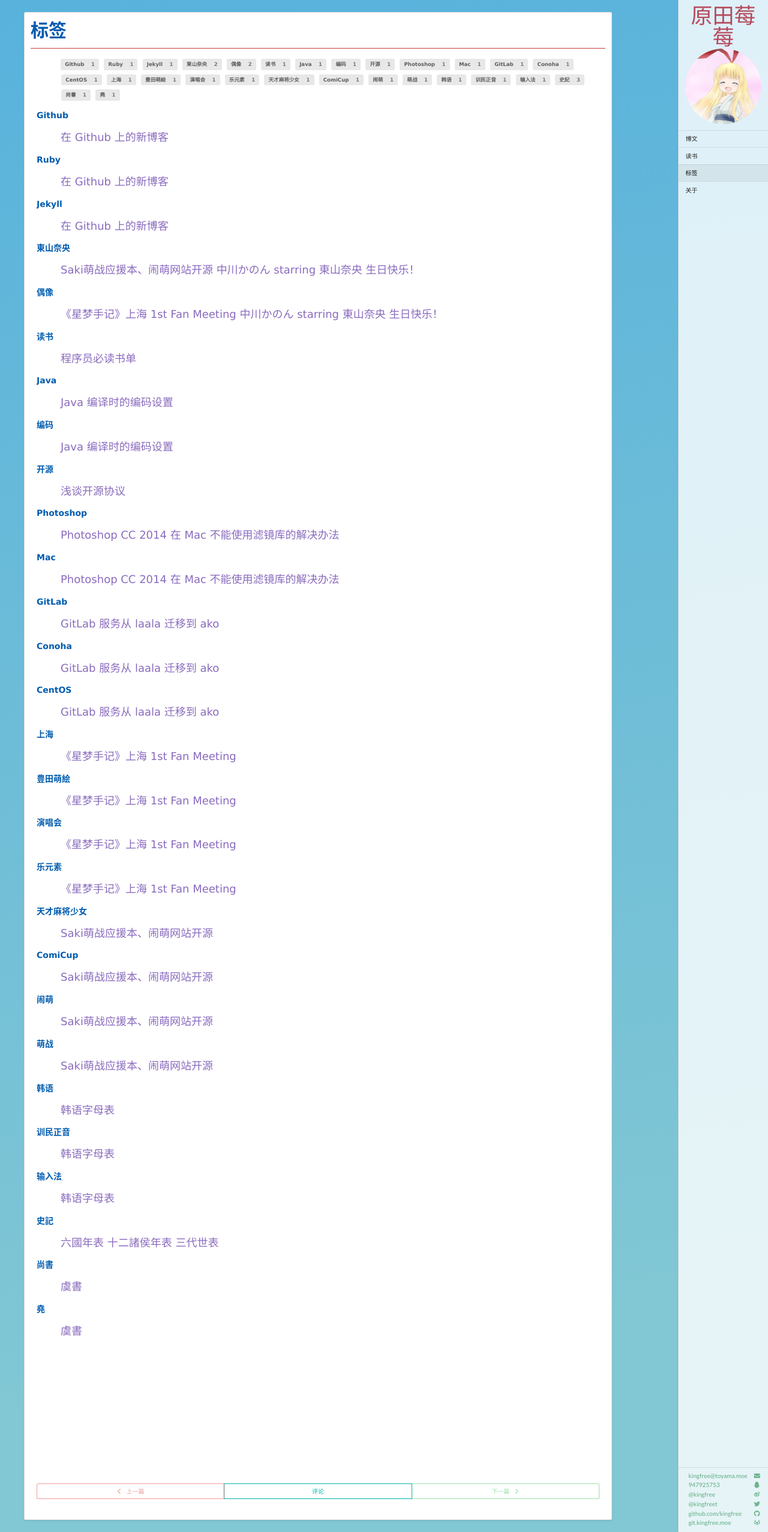
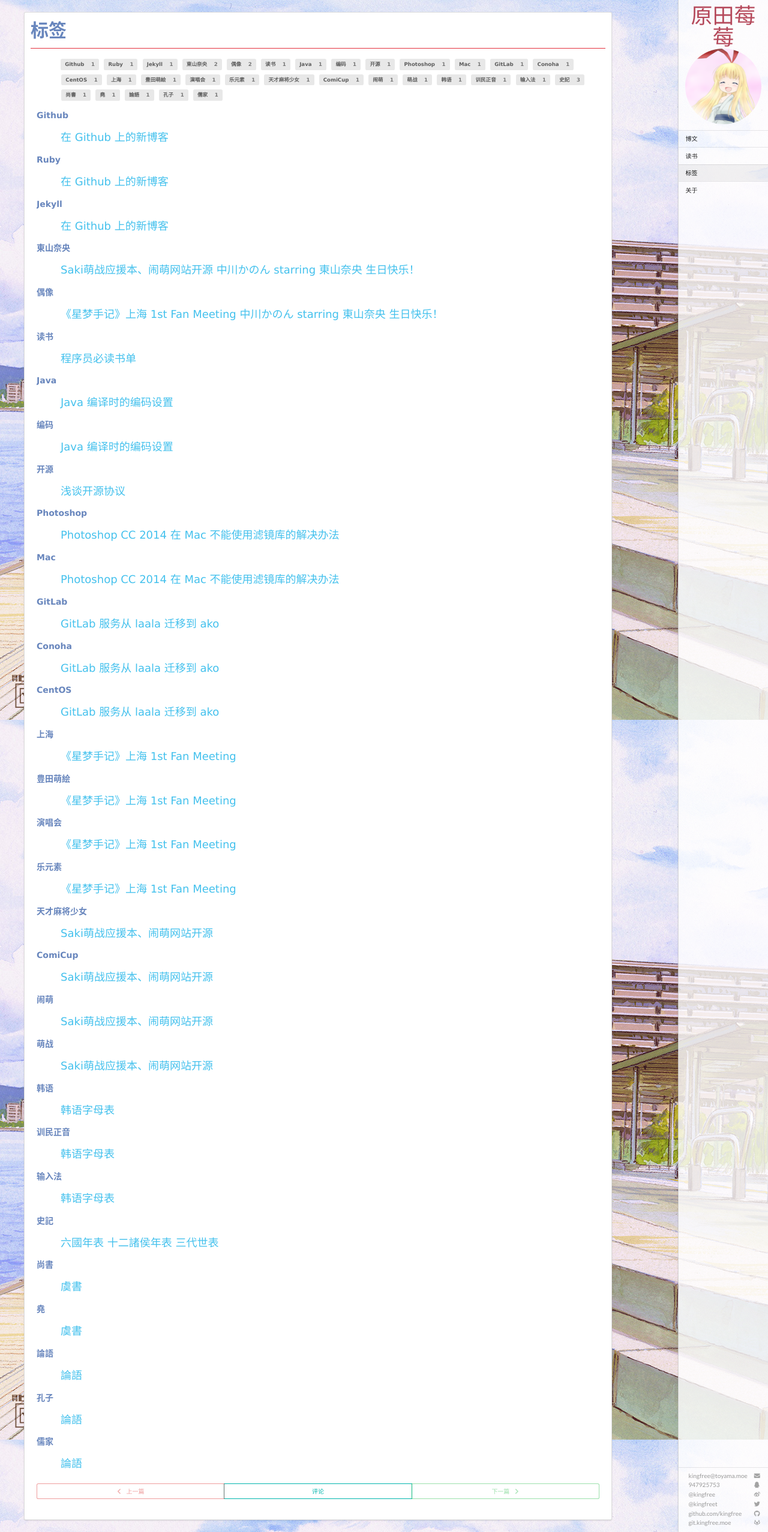
Before and after one commit to kingfree/kingfree.github.io, a Jekyll site: the page built from 2-tags.html, in a window 1280 px wide. Shown: the whole page at 60% size. Built offline with Jekyll 4.4.1, drawn with Linux system fonts in a browser that asks for light colours; nearby versions of some CDN libraries; comment, search, counter and statistics services are not loaded; part of the change alters nothing that is shown.

Commit message:
更改配色方案

```diff
--- /dev/null
+++ b/_posts/2017-07-23-lunyu.md
@@ -0,0 +1,197 @@
+---
+layout: hon
+title: 論語
+tags: 論語 孔子 儒家
+---
+
+## 學而第一
+
+子曰：「學而時習之，不亦說乎？有朋自遠方來，不亦樂乎？人不知而不慍，不亦君子乎？」
+
+有子曰：「其爲人也孝弟，而好犯上者，鮮矣；不好犯上，而好作亂者，未之有也！君子務本，本立而道生；孝弟也者，其爲仁之本與？」
+
+子曰：「巧言令色，鮮矣仁！」
+
+曾子曰：「吾日三省吾身：爲人謀而不忠乎？與朋友交而不信乎？傳不習乎？」
+
+子曰：「道千乘之國，敬事而信，節用而愛人，使民以時。」
+
+子曰：「弟子入則孝，出則弟；謹而信，汎愛眾；而親仁，行有餘力，則以學文。」
+
+子夏曰：「賢賢易色；事父母能竭其力，事君能致其身，與朋友交，言而有信，雖曰未學，吾必謂之學已矣。」
+
+子曰：「君子不重則不威，學則不固。主忠信，無友不如己者，過則勿憚改。」
+
+曾子曰：「愼終追遠，民德歸厚矣。」
+
+子禽問於子貢曰：「夫子至於是邦也，必聞其政，求之與？抑與之與？」子貢曰：「夫子溫、良、恭、儉、讓以得之。夫子之求之也，其諸異乎人之求之與！」
+
+子曰：「父在觀其志，父沒觀其行。三年無改於父之道，可謂孝矣。」
+
+有子曰：「禮之用，和爲貴；先王之道，斯爲美；小大由之。有所不行，知和而和，不以禮節之，亦不可行也。」
+
+有子曰：「信近於義，言可復也；恭近於禮，遠恥辱也。因不失其親，亦可宗也。」
+
+子曰：「君子食無求飽，居無求安，敏於事而愼於言，就有道而正焉：可謂好學也已。」
+
+子貢曰：「貧而無諂，富而無驕，何如？」子曰：「可也。未若貧而樂，富而好禮者也」。子貢曰：「《詩》云『如切如磋，如琢如磨。』其斯之謂與？」子曰：「賜也，始可與言《詩》已矣！吿諸往而知來者。」
+
+子曰：「不患人之不己知，患不知人也。」
+
+## 爲政第二
+
+子曰：「爲政以德，譬如北辰，居其所，而眾星共之。」
+
+子曰：「詩三百，一言以蔽之，曰思無邪。」
+
+子曰：「道之以政，齊之以刑，民免而無恥；道之以德，齊之以禮，有恥且格。」
+
+子曰：「吾十有五而志於學；三十而立；四十而不惑；五十而知天命；六十而耳順；七十而從心所欲，不踰矩。」
+
+孟懿子問孝。子曰：「無違。」樊遲御，子吿之曰：「孟孫問孝於我，我對曰：『無違。』」樊遲曰：「何謂也？」子曰：「生，事之以禮；死，葬之以禮，祭之以禮。」
+
+孟武伯問孝。子曰：「父母，唯其疾之憂。」
+
+子游問孝。子曰：「今之孝者，是謂能養。至於犬馬，皆能有養。不敬，何以別乎？」
+
+子夏問孝。子曰：「色難。有事，弟子服其勞；有酒食，先生饌。曾是以爲孝乎？」
+
+子曰：「吾與回言終日，不違如愚。退而省其私，亦足以發。回也不愚。」
+
+子曰：「視其所以，觀其所由，察其所安，人焉廋哉！人焉廋哉！」
+
+子曰：「溫故而知新，可以爲師矣。」
+
+子曰：「君子不器。」
+
+子貢問君子。子曰：「先行其言，而後從之。」
+
+子曰：「君子周而不比，小人比而不周。」
+
+子曰：「學而不思則罔，思而不學則殆。」
+
+子曰：「攻乎異端，斯害也已。」
+
+子曰：「由，誨女知之乎！知之爲知之，不知爲不知，是知也。」
+
+子張學干祿。子曰：「多聞闕疑，愼言其餘，則寡尤；多見闕殆，愼行其餘，則寡悔。言寡尤，行寡悔，祿在其中矣。」
+
+哀公問曰：「何爲則民服？」孔子對曰：「舉直錯諸枉，則民服；舉枉錯諸直，則民不服。」
+
+季康子問：「使民敬忠以勸，如之何？」子曰：「臨之以莊，則敬；孝慈，則忠；舉善而教不能，則勸。」
+
+或謂孔子曰：「子奚不爲政？」子曰：「《書》云：『孝乎惟孝，友於兄弟。』施於有政，是亦爲政，奚其爲爲政？」
+
+子曰：「人而無信，不知其可也。大車無輗，小車無軏，其何以行之哉？」
+
+子張問：「十世可知也？」子曰：「殷因於夏禮，所損益可知也；周因於殷禮，所損益可知也；其或繼周者，雖百世可知也。」
+
+子曰：「非其鬼而祭之，諂也。見義不爲，無勇也。」
+
+## 八佾第三
+
+孔子謂季氏：「八佾舞於庭。是可忍也，孰不可忍也！」
+
+三家者，以雍徹。子曰：「『相維辟公，天子穆穆。』奚取於三家之堂？」
+
+子曰：「人而不仁，如禮何？人而不仁，如樂何？」
+
+林放問禮之本。子曰：「大哉問！禮，與其奢也，寧儉；喪，與其易也，寧戚。」
+
+子曰：「夷狄之有君，不如諸夏之亡也。」
+
+季氏旅於泰山。子謂冉有曰：「女弗能救與？」對曰：「不能。」子曰：「嗚呼！曾謂泰山不如林放乎？」
+
+子曰：「君子無所爭，必也射乎！揖讓而升，下而飮，其爭也君子。」
+
+子夏問曰：「『巧笑倩兮，美目盼兮，素以爲絢兮。』何謂也？」子曰：「繪事後素。」曰：「禮後乎？」子曰：「起予者商也，始可與言《詩》已矣。」
+
+子曰：「夏禮，吾能言之，杞不足徵也；殷禮，吾能言之，宋不足徵也。文獻不足故也，足，則吾能徵之矣。」
+
+子曰：「禘自既灌而往者，吾不欲觀之矣。」
+
+或問「禘」之說。子曰：「不知也。知其說者之於天下也，其如示諸斯乎？」指其掌。
+
+祭如在，祭神如神在。子曰：「吾不與祭，如不祭。」
+
+王孫賈問曰：「『與其媚於奧，寧媚於竈。』何謂也？」子曰：「不然。獲罪於天，無所禱也。」
+
+子曰：「周監於二代，郁郁乎文哉！吾從周。」
+
+子入太廟，每事問。或曰：「孰謂鄹人之子知禮乎？入太廟，每事問。」子聞之曰：「是禮也！」
+
+子曰：「射不主皮，爲力不同科，古之道也。」
+
+子貢欲去吿朔之餼羊。子曰：「賜也！爾愛其羊，我愛其禮。」
+
+子曰：「事君盡禮，人以爲諂也。」
+
+定公問：「君使臣，臣事君，如之何？」孔子對曰：「君使臣以禮，臣事君以忠。」
+
+子曰：「《關雎》，樂而不淫，哀而不傷。」
+
+哀公問社於宰我。宰我對曰：「夏后氏以松，殷人以柏，周人以栗。曰：『使民戰栗。』子聞之，曰：「成事不說，遂事不諫，既往不咎。」
+
+子曰：「管仲之器小哉！」或曰：「管仲儉乎？」曰：「管氏有三歸，官事不攝，焉得儉？」「然則管仲知禮乎？」曰：「邦君樹塞門，管氏亦樹塞門。邦君爲兩君之好，有反坫，管氏亦有反坫。管氏而知禮，孰不知禮？」
+
+子語魯大師樂，曰：「樂其可知也。始作，翕如也。從之，純如也，皦如也，繹如也。以成。」
+
+儀封人請見，曰：「君子之至於斯也，吾未嘗不得見也。」從者見之。出曰：「二三子，何患於喪乎？天下之無道也久矣，天將以夫子爲木鐸。」
+
+子謂韶：「盡美矣，又盡善也。」謂武：「盡美矣，未盡善也。」
+
+子曰：「居上不寬，爲禮不敬，臨喪不哀，吾何以觀之哉！」
+
+## 里仁第四
+
+子曰：「里仁爲美。擇不處仁，焉得知？」
+
+子曰：「不仁者，不可以久處約，不可以長處樂。仁者安仁，知者利仁。」
+
+子曰：「惟仁者能好人，能惡人。」
+
+子曰：「苟志於仁矣，無惡也。」
+
+子曰：「富與貴，是人之所欲也，不以其道得之，不處也。貧與賤，是人之所惡也；不以其道得之，不去也。君子去仁，惡乎成名？君子無終食之閒違仁，造次必於是，顚沛必於是。」
+
+子曰：「我未見好仁者，惡不仁者。好仁者，無以尙之；惡不仁者，其爲仁矣。不使不仁者加乎其身。有能一日用其力於仁矣乎？我未見力不足者！蓋有之矣，我未之見也。」
+
+子曰：「人之過也，各於其黨。觀過，斯知仁矣。」
+
+子曰：「朝聞道，夕死可矣！」
+
+子曰：「士志於道，而恥惡衣惡食者，未足與議也！」
+
+子曰：「君子之於天下也，無適也，無莫也，義之與比。」
+
+子曰：「君子懷德，小人懷土；君子懷刑，小人懷惠。」
+
+子曰：「放於利而行，多怨。」
+
+子曰：「能以禮讓爲國乎，何有？不能以禮讓爲國，如禮何？」
+
+子曰：「不患無位，患所以立。不患莫己知，求爲可知也。」
+
+子曰：「參乎！吾道一以貫之。」曾子曰：「唯。」子出，門人問曰：「何謂也？」曾子曰：「夫子之道，忠恕而已矣！」
+
+子曰：「君子喻於義，小人喻於利。」
+
+子曰：「見賢思齊焉，見不賢而內自省也。」
+
+子曰：「事父母幾諫；見志不從，又敬而不違，勞而不怨。」
+
+子曰：「父母在，不遠遊；遊必有方。」
+
+子曰：「三年無改於父之道，可謂孝矣。」
+
+子曰：「父母之年，不可不知也。一則以喜，一則以懼。」
+
+子曰：「古者言之不出，恥躬之不逮也。」
+
+子曰：「以約失之者，鮮矣。」
+
+子曰：「君子欲訥於言而敏於行。」
+
+子曰：「德不孤，必有鄰。」
+
+子游曰：「事君數，斯辱矣。朋友數，斯疏矣。」
--- a/_sass/_app.scss
+++ b/_sass/_app.scss
@@ -2,38 +2,54 @@
   color: #B5495B; /* 莓 */
 }
 
+/* http://www.thedayscolor.com/ */
+$color0: #111111;
+$colorA: #999999;
+$colorB: #cccccc;
+$colorR: #ea9ebc;
+$colorL: #f9f6f7;
+$color1: #db5094;
+$color2: #f3ae0b;
+$color3: #6886bd;
+$color4: #e3313d;
+$color5: #44c1ed;
+
 body {
+  color: $color0;
   font-size: 16px;
   font-family: "SourceHanSerifSC-Regular", "PingFang SC Regular", "Ubuntu", "Verdana", "Tahoma", "Songti SC", "SimSun", serif;
-  // background: url('/images/background/shinohayu1920.jpg');
-  background-image: linear-gradient(170deg, #58B2DC 0%, #81C7D4 85%); /* 水 空 */
+  background: url('/images/background/shinohayu1920.jpg');
+  // background-image: linear-gradient(90deg, $colorL 0%, $colorR 100%);
 }
 
 h1, h2, h3, h4, h5, h6 {
   font-family: "SourceHanSerifSC-Bold", "PingFang SC", "Lucida Grande", "Helvetica Neue", "Arial", "Hiragino Sans GB", "Noto Sans CJK SC", "Heiti SC", "Microsoft YaHei", "WenQuanYi Microhei", sans-serif;
-  color: #005CAF; /* 瑠璃 */
+  color: $color3;
   font-weight: bold;
   text-decoration: none;
   line-height: 2em;
+  a {
+    color: $color3 !important;
+    &:hover {
+      color: $color1 !important;
+      transition: all .3s;
+    }
+  }
 }
 
 a, a:link, :visited {
-  color: #8A6BBE; /* 藤紫 */
+  color: $color5;
   text-decoration: none;
 }
 
-a:hover {
-  color: #B28FCE; /* 薄 */
+a:hover, a:active {
+  color: $color1;
   text-decoration: none;
-}
-
-a:active {
-  color: #6A4C9C; /* 桔梗 */
-  text-decoration: none;
+  transition: all .3s;
 }
 
 ::-webkit-scrollbar-track {
-  color: #cccccc;
+  color: $colorB;
   background-color: transparent;
 }
 
@@ -44,7 +60,7 @@ a:active {
 }
 
 ::-webkit-scrollbar-thumb {
-  background-color: #cccccc;
+  background-color: $colorB;
 }
 
 a.kingfree.title {
@@ -91,15 +107,16 @@ a.kingfree.title {
     left: 0;
     .ui.list {
       a.item {
-        color: #5DAC81; /* 若竹 */
+        color: $colorA;
         i.icon {
-          color: #5DAC81;
+          color: $colorA;
         }
       }
       a.item:hover, a.item:active {
-        color: #86C166; /* 苗 */
+        color: $color1;
+        transition: all .5s;
         i.icon {
-          color: #86C166;
+          color: $color1;
         }
       }
     }
@@ -138,19 +155,19 @@ a.kingfree.title {
   list-style-type: cjk-ideographic;
   font-size: 14px;
   margin: 0;
-  border: 2px solid #C73E3A;
+  border: 2px solid $color4;
   li {
-    border: 1px solid #C73E3A; /* 銀朱 */
+    border: 1px solid $color4; /* 銀朱 */
     border-left: none;
     &:last-child {
-      border-left: 1px solid #C73E3A;
+      border-left: 1px solid $color4;
     }
     margin-top: 1em;
     padding: 10px 3px;
     .extra {
       font-size: 14px;
       line-height: 24px;
-      color: #6A8372; /* 老竹 */
+      color: #6886bd;
     }
     a {
       font-size: 20px;
@@ -159,7 +176,8 @@ a.kingfree.title {
       color: black;
       font-family: "SourceHanSerifSC-Bold", sans-serif;
       &:hover {
-        color: #B54434; /* 紅樺 */
+        color: $color1;
+        transition: .3s;
       }
     }
   }
@@ -186,7 +204,7 @@ a.kingfree.title {
   .header {
     height: 50px;
     overflow: hidden;
-    border-bottom: 1px solid #C73E3A;
+    border-bottom: 1px solid $color4;
     vertical-align: middle;
     h1 {
       display: inline-block;
@@ -198,7 +216,7 @@ a.kingfree.title {
       float: right;
       font-size: 12px;
       line-height: 14px;
-      color: #00896C; /* 青竹 */
+      color: $color3;
     }
   }
   .article {
@@ -251,7 +269,7 @@ a.kingfree.title {
     top: 20px;
     left: auto;
     border-bottom: none;
-    border-left: 1px solid #C73E3A;
+    border-left: 1px solid $color4;
     .date {
       bottom: 0;
     }
```
Also changed, not shown: 1 other file.
